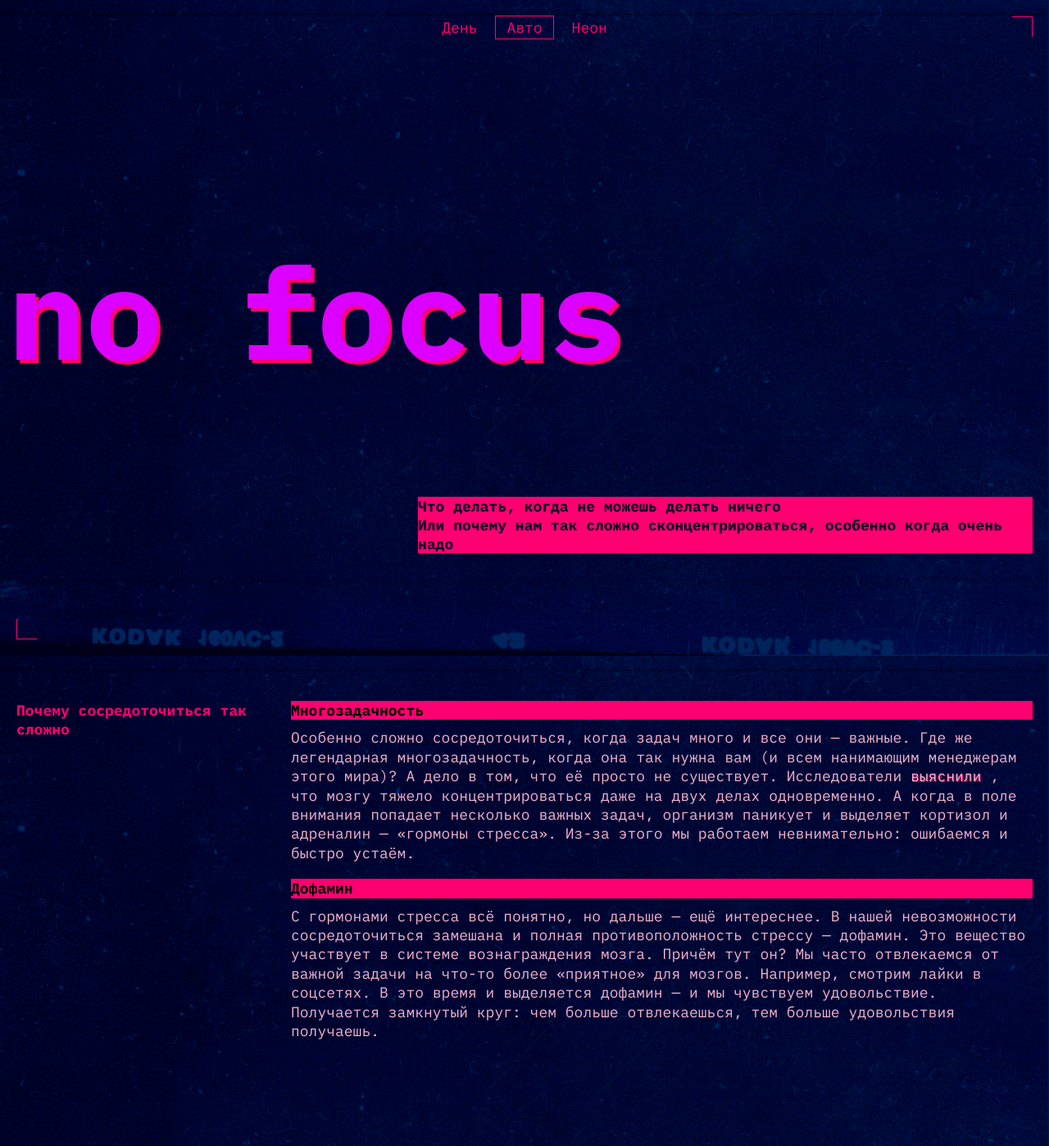
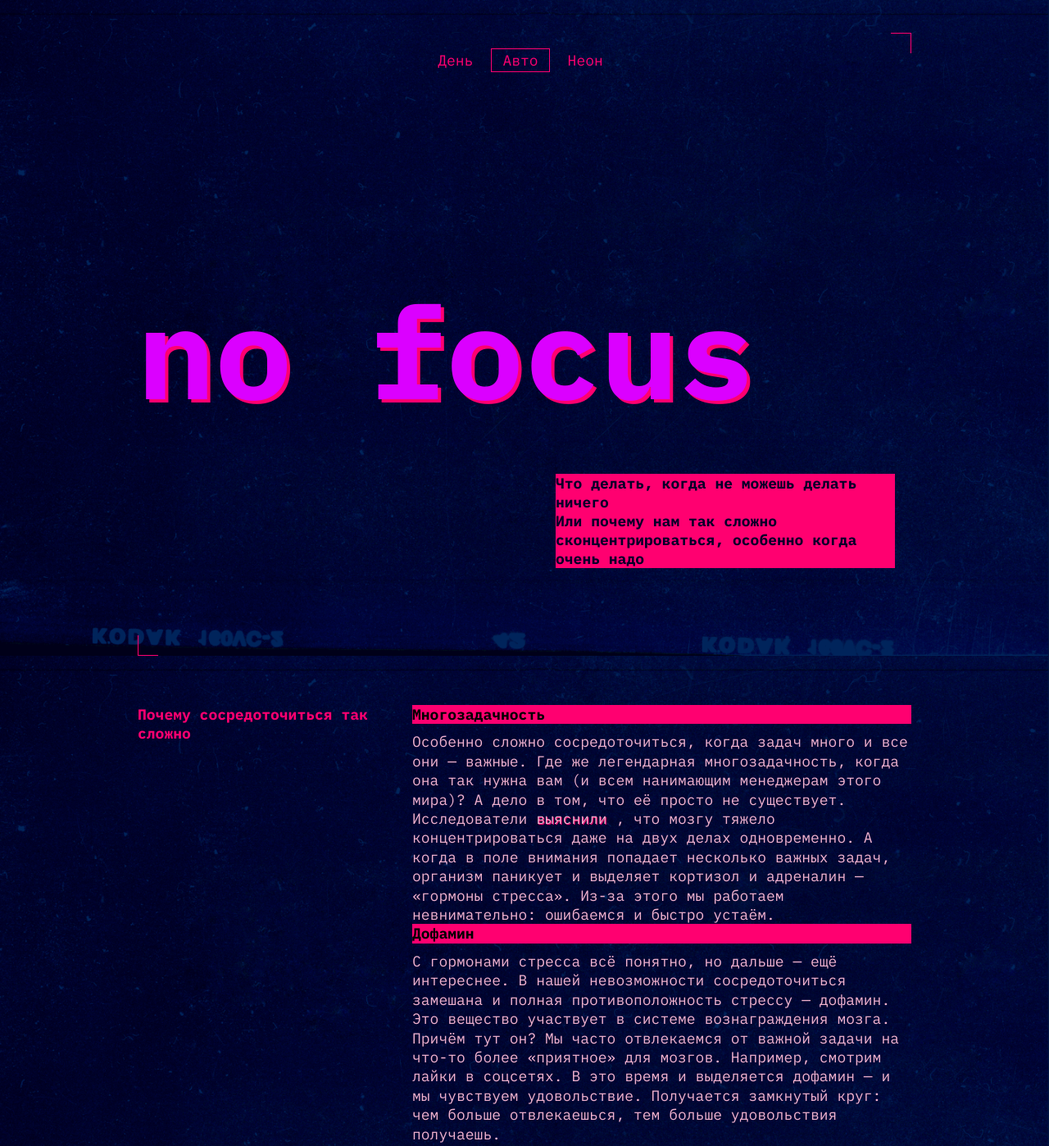
Before and after one commit to DinaKazakova2023/slozhno-sosredotochitsya, a plain HTML site: page index.html in a window 1280 px wide. Shown: the top 1398 px of the page at 82% size. Drawn offline with Linux system fonts and the light colour scheme.

Commit message:
написание стилей css версия 2

```diff
--- a/styles/style.css
+++ b/styles/style.css
@@ -12,22 +12,17 @@
   font-family: var(--text-font);
   font-size: var(--text-size);
   min-inline-size: 375px;
-  max-inline-size: 1440px;
+  max-width: 1024px;
+  /* padding: 10px; */
 }
 
 .header {
-  /* display: grid;
-position: relative;
-height: 100vh;
-/* grid-template-rows: repeat(3, auto); */
-  /* grid-template-rows: 1fr min-content 1fr;
-grid-auto-flow: row; */
   position: relative;
   display: grid;
-  grid-template-columns: 1fr;
+  /* grid-template-columns: 1fr; */
   grid-template-rows: 1fr min-content 1fr;
   align-items: center;
-  min-height: 100vh;
+  height: 100vh;
   padding: 10px;
 }
 
@@ -82,16 +77,17 @@ grid-auto-flow: row; */
 
 .header__theme-menu {
   display: flex;
-  flex-direction: column;
-  align-items: flex-end;
-  margin-inline: 10px;
-  margin-block-start: 75px;
-  margin-block-end: 50px;
-  margin-inline-end: 10px;
+  /* flex-direction: column;
+  align-items: flex-end; */
+  /* margin-inline: 10px; */
+  /* margin-block-start: 75px; */
+  /* margin-block-end: 50px; */
+  /* margin-inline-end: 10px; */
   list-style-type: none;
   color: var(--accent-color);
-  text-align: center;
-  justify-content: space-between;
+  /* text-align: center; */
+  /* justify-content: space-between; */
+  justify-content: end;
 }
 
 .header__theme-menu-list {
@@ -100,9 +96,11 @@ grid-auto-flow: row; */
   gap: 10px;
 }
 
-/* .header__theme-menu-item {
+.header__theme-menu-item {
   line-height: 24px;
-} */
+  justify-content: center;
+  display: inline-flex;
+}
 
 .header__theme-menu-button {
   color: #ff0070;
@@ -134,8 +132,8 @@ grid-auto-flow: row; */
   font-size: clamp(7.5rem, 0.5625rem + 14.4531vw, 9.8125rem);
   line-height: 82.5%;
   margin-block-start: 17px;
-  margin-block-end: 57px;
-  margin-inline: 10px;
+  /* margin-block-end: 57px; */
+  /* margin-inline: 10px; */
 }
 
 .text_shadow {
@@ -145,7 +143,7 @@ grid-auto-flow: row; */
 .header_text {
   display: inline;
   margin-inline: 10px;
-  /* margin-block-end: 66px; */
+  margin-block-end: 66px;
 }
 
 .header_title {
@@ -159,7 +157,7 @@ grid-auto-flow: row; */
 .main {
   display: flex;
   flex-direction: column;
-  gap: 5rem;
+  gap: 60px;
 }
 
 .main_content {
@@ -167,7 +165,7 @@ grid-auto-flow: row; */
   flex-direction: column;
   margin-inline: 10px;
   margin-block-start: 40px;
-  gap: 20px;
+  gap: 10px;
 }
 
 .title_decor {
@@ -201,7 +199,7 @@ grid-auto-flow: row; */
   display: flex;
   flex-direction: column;
   margin-inline: 10px;
-  margin-block-start: 30px;
+  /* margin-block-start: 30px; */
   gap: 20px;
 }
 
@@ -228,7 +226,7 @@ grid-auto-flow: row; */
   color: var(--content-text-color);
   line-height: 23.4px;
   font-size: var(--text-size);
-  margin-bottom: 20px;
+  /* margin-bottom: 20px; */
 }
 
 .content-box_second {
@@ -240,7 +238,7 @@ grid-auto-flow: row; */
   display: flex;
   flex-direction: column;
   margin-inline: 10px;
-  margin-block-start: 30px;
+  /* margin-block-start: 30px; */
   gap: 20px;
 }
 
@@ -255,7 +253,7 @@ grid-auto-flow: row; */
 }
 
 .content-box_heading {
-  margin-block-end: 20px;
+  /* margin-block-end: 20px; */
   line-height: 23.4px;
 }
 
@@ -301,7 +299,7 @@ grid-auto-flow: row; */
 .footer {
   display: grid;
   position: relative;
-  margin-block-start: 3.75rem;
+  /* margin-block-start: 3.75rem; */
   min-block-size: 48rem;
   block-size: max(668px, 100vh);
   place-items: center;
@@ -319,11 +317,12 @@ grid-auto-flow: row; */
 @media (width >= 768px) {
   .page {
     min-inline-size: 768px;
+    padding: 20px;
   }
 
   .header {
     /* grid-template-rows: 1fr auto 1fr; */
-    padding: 0;
+    padding: 20px;
   }
 
   .header_title {
@@ -355,22 +354,22 @@ grid-auto-flow: row; */
 
   .main_content {
     flex-direction: row;
-    margin-block-start: 60px;
-    margin-block-end: 60px;
+    /* margin-block-start: 60px;
+    margin-block-end: 60px; */
     margin-inline: 20px;
   }
 
   .main-content_second {
     margin-inline: 20px;
     margin-block-start: 0px;
-    margin-block-end: 60px;
+    /* margin-block-end: 60px; */
   }
 
   .main-content_third {
     flex-direction: row;
     margin-inline: 20px;
-    margin-block-start: 0px;
-    margin-block-end: 60px;
+    /* margin-block-start: 0px;
+    margin-block-end: 60px; */
   }
 
   .content_title {
@@ -379,11 +378,11 @@ grid-auto-flow: row; */
   }
 
   .gallery-box {
-    margin-block-start: 10px;
+    /* margin-block-start: 10px; */
     grid-template-columns: repeat(3, 1fr);
     grid-template-rows: repeat(4, auto);
     max-height: 1440px;
-    gap: 21px;
+    gap: 20px;
   }
 
   .picture_sunset {
@@ -429,6 +428,7 @@ grid-auto-flow: row; */
   .page {
     min-inline-size: 1024px;
     margin: auto;
+    padding: 20px;
   }
 
   .header__theme-menu {
@@ -450,7 +450,7 @@ grid-auto-flow: row; */
     margin-inline-start: 195px;
     padding-inline-start: 315px;
     margin-inline-end: 20px;
-    margin-block-end: 20px;
+    /* margin-block-end: 20px; */
   }
 
   .header_title {
@@ -458,7 +458,7 @@ grid-auto-flow: row; */
   }
 
   .main_content {
-    margin-block-start: 55px;
+    /* margin-block-start: 55px; */
     gap: 20px;
   }
 
```
